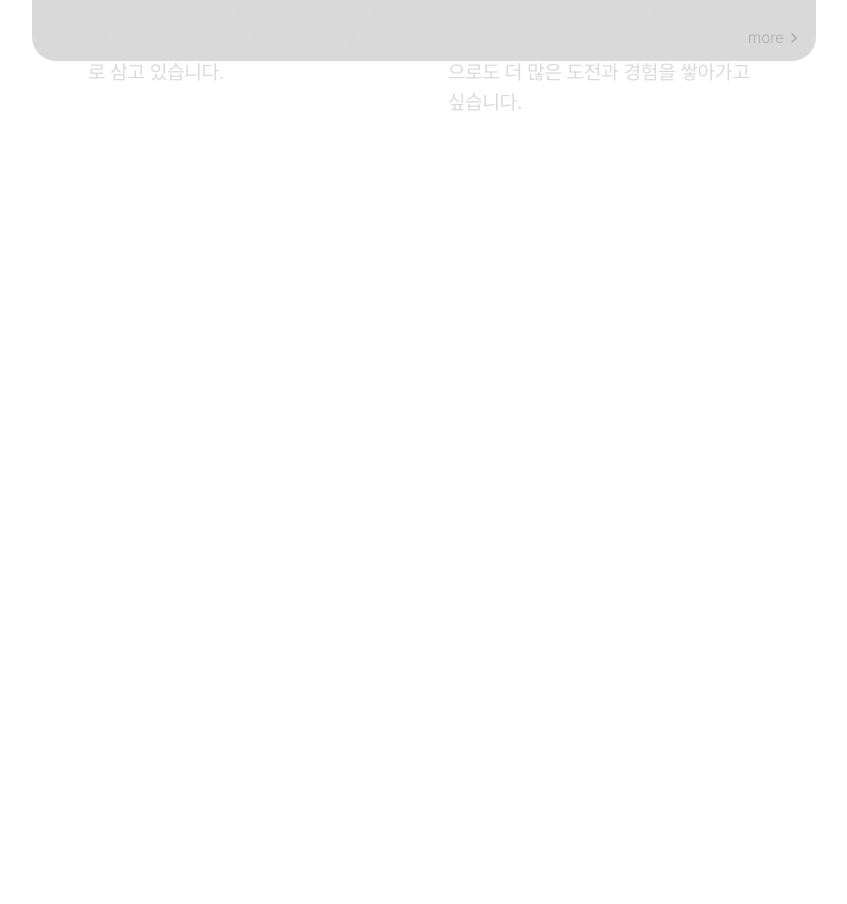
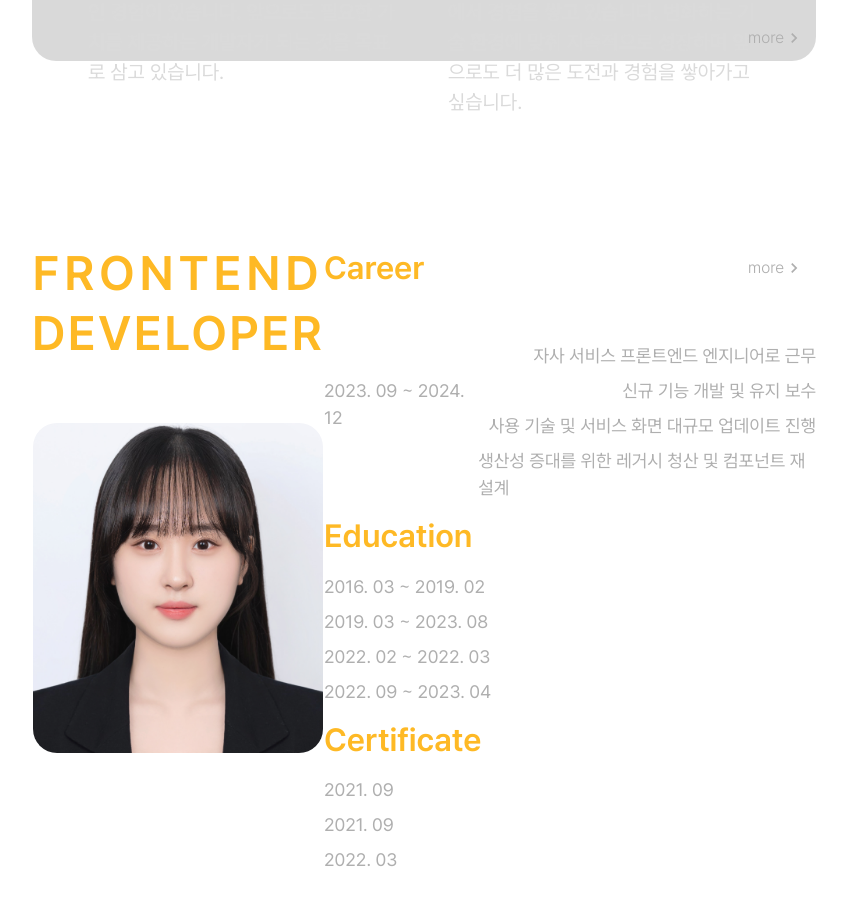
Before and after one commit to rangggu/portfolio, a Next.js app: page / in a window 1280 px wide. Shown: the part 1480-2384 px from the top of the page, without its empty margins (216-1063 px from the left). Built offline with nearby package versions, Linux system fonts and the light colour scheme.

Commit message:
Feat : 프로필 페이지 구현

```diff
--- a/src/app/page.tsx
+++ b/src/app/page.tsx
@@ -7,7 +7,7 @@ import Prologue from "@/components/prologue"
 import Background from "@/components/_common/Background"
 import Header from "@/components/_common/Header"
 import { TAB } from "@/types"
-import Profile from "@/components/profile/Profile"
+import Profile from "@/components/profile"
 import { useSectionsContext } from "@/contexts/SectionContext"
 
 const sections = [
--- /dev/null
+++ b/src/components/profile/Description/index.tsx
@@ -0,0 +1,79 @@
+import { TAB } from "@/types"
+import TextButton from "@/components/_common/TextButton"
+import { useSectionsContext } from "@/contexts/SectionContext"
+import { childVariants, profileDescVariants } from "@/styles/animations/variants"
+import { useAnimation } from "@/hooks/useAnimation"
+import { motion } from "framer-motion"
+
+interface Props {
+  isVisible: boolean
+}
+
+export default function Description({ isVisible }: Props) {
+  const { scrollToSection } = useSectionsContext()
+  const descAnimation = useAnimation(isVisible, profileDescVariants)
+
+  return (
+    <motion.div {...descAnimation} className="flex flex-col justify-between w-[860px] h-[88%] py-1">
+      <motion.div className="flex flex-col gap-3.5" variants={childVariants}>
+        <div className="relative flex items-center justify-between w-full">
+          <h3 className="text-subtitle2 font-semibold text-yellow500">Career</h3>
+          <TextButton
+            right={0}
+            text="more"
+            delay={0}
+            onClick={() => {
+              scrollToSection(TAB.CAREER)
+            }}
+            isVisible={true}
+          />
+        </div>
+        <div className="flex justify-between w-full">
+          <div className="flex flex-col gap-2">
+            <h4 className="text-subtitle4 font-semibold">(주)빛가람시스템</h4>
+            <p className="text-body2 text-gray300">2023. 09 ~ 2024. 12</p>
+          </div>
+          <div className="flex flex-col gap-2 items-end text-body2 text-gray300">
+            <p className="text-white text-body1">기업부설연구소 개발부 연구원</p>
+            <p>자사 서비스 프론트엔드 엔지니어로 근무</p>
+            <p>신규 기능 개발 및 유지 보수</p>
+            <p>사용 기술 및 서비스 화면 대규모 업데이트 진행</p>
+            <p>생산성 증대를 위한 레거시 청산 및 컴포넌트 재설계</p>
+          </div>
+        </div>
+      </motion.div>
+      <motion.div className="flex flex-col gap-3.5" variants={childVariants}>
+        <h3 className="text-subtitle2 font-semibold text-yellow500">Education</h3>
+        <div className="flex justify-between w-full">
+          <div className="flex flex-col gap-2 text-body2 text-gray300">
+            <p>2016. 03 ~ 2019. 02</p>
+            <p>2019. 03 ~ 2023. 08</p>
+            <p>2022. 02 ~ 2022. 03</p>
+            <p>2022. 09 ~ 2023. 04</p>
+          </div>
+          <div className="flex flex-col gap-2 items-end text-body2">
+            <p>경주여자고등학교 졸업</p>
+            <p>부산대학교 경제학부 경제학과 졸업</p>
+            <p>스파르타코딩클럽 웹개발 종합반 과정 수료</p>
+            <p>제로베이스 프론트엔드 스쿨 수료</p>
+          </div>
+        </div>
+      </motion.div>
+      <motion.div className="flex flex-col gap-3.5" variants={childVariants}>
+        <h3 className="text-subtitle2 font-semibold text-yellow500">Certificate</h3>
+        <div className="flex justify-between w-full">
+          <div className="flex flex-col gap-2 text-body2 text-gray300">
+            <p>2021. 09</p>
+            <p>2021. 09</p>
+            <p>2022. 03</p>
+          </div>
+          <div className="flex flex-col gap-2 items-end text-body2">
+            <p>한국사능력검정시험 심화 취득</p>
+            <p>컴퓨터활용능력 1급 취득</p>
+            <p>데이터분석준전문가(ADsP) 취득</p>
+          </div>
+        </div>
+      </motion.div>
+    </motion.div>
+  )
+}
--- /dev/null
+++ b/src/components/profile/Information/index.tsx
@@ -0,0 +1,60 @@
+import { useAnimation } from "@/hooks/useAnimation"
+import { profileInfoVariants } from "@/styles/animations/variants"
+import Image from "next/image"
+import Link from "next/link"
+import { BsFillTelephoneFill } from "react-icons/bs"
+import { FaGithub } from "react-icons/fa"
+import { IoIosSend } from "react-icons/io"
+import { motion } from "framer-motion"
+
+interface Props {
+  isVisible: boolean
+}
+
+export default function Information({ isVisible }: Props) {
+  const infoAnimation = useAnimation(isVisible, profileInfoVariants)
+
+  return (
+    <motion.div
+      {...infoAnimation}
+      className="flex flex-col items-center justify-between w-[300px] h-[88%]"
+    >
+      <motion.div className="flex flex-col items-center w-full text-h3 font-semibold">
+        <h2 className="text-yellow500 tracking-widest leading-tight">FRONTEND</h2>
+        <h2 className="text-yellow500 tracking-wider leading-tight">DEVELOPER</h2>
+        <h2 className="tracking-[0.12em] leading-tight">KIM GYURI</h2>
+      </motion.div>
+      <motion.div className="relative w-[290px] h-[350px] rounded-3xl overflow-hidden">
+        <Image
+          src="/images/headshot.jpg"
+          alt="프로필 사진"
+          layout="fill"
+          objectFit="cover"
+          quality={100}
+          priority
+        />
+      </motion.div>
+      <motion.div className="flex flex-col gap-4 w-full text-body1 tracking-wider">
+        <div className="flex items-center gap-5">
+          <BsFillTelephoneFill className="w-6 h-6" />
+          <p>+82 10-5212-7478</p>
+        </div>
+        <div className="flex items-center gap-3">
+          <IoIosSend className="relative top-[2px] -left-1 w-8 h-8" />
+          <p>aliyah521@naver.com</p>
+        </div>
+        <div className="flex items-center gap-5">
+          <FaGithub className="w-6 h-6" />
+          <Link
+            className="underline"
+            href="https://github.com/rangggu"
+            rel="noopener noreferrer"
+            target="_blank"
+          >
+            링크
+          </Link>
+        </div>
+      </motion.div>
+    </motion.div>
+  )
+}
--- a/src/components/profile/Profile.tsx
+++ /dev/null
@@ -1,3 +0,0 @@
-export default function Profile() {
-  return <div className="flex flex-col items-center justify-center w-full h-full"></div>
-}
--- /dev/null
+++ b/src/components/profile/index.tsx
@@ -0,0 +1,15 @@
+import { useSectionVisibility } from "@/hooks/useSectionVisibility"
+import Description from "./Description"
+import Information from "./Information"
+import { TAB } from "@/types"
+
+export default function Profile() {
+  const isVisible = useSectionVisibility(TAB.PROFILE)
+
+  return (
+    <div className="flex items-center justify-between w-[70%] h-full mx-auto pt-20">
+      <Information isVisible={isVisible} />
+      <Description isVisible={isVisible} />
+    </div>
+  )
+}
--- a/src/components/prologue/Paragraph/index.tsx
+++ b/src/components/prologue/Paragraph/index.tsx
@@ -62,6 +62,8 @@ export default function Paragraph({ isVisible }: Props) {
         </motion.p>
       </motion.div>
       <TextButton
+        right={12}
+        bottom={12}
         text="more"
         delay={4}
         isVisible={isVisible}
--- a/src/styles/animations/variants.ts
+++ b/src/styles/animations/variants.ts
@@ -33,6 +33,30 @@ export const prologuePgVariants = {
   },
 }
 
+export const profileInfoVariants = {
+  initial: { opacity: 0, x: -40, y: 0 },
+  animate: {
+    opacity: 1,
+    x: 0,
+    y: 0,
+    transition: {
+      opacity: { duration: 0.5 },
+    },
+  },
+}
+
+export const profileDescVariants = {
+  initial: { opacity: 0 },
+  animate: {
+    opacity: 1,
+    transition: {
+      opacity: { duration: 0.5 },
+      staggerChildren: 0.5,
+      delayChildren: 0.7,
+    },
+  },
+}
+
 export const childVariants = {
   initial: { opacity: 0, y: 20 },
   animate: { opacity: 1, y: 0 },
--- a/tailwind.config.ts
+++ b/tailwind.config.ts
@@ -29,6 +29,7 @@ export default {
         subtitle1: ["36px", "135%"],
         subtitle2: ["32px", "135%"],
         subtitle3: ["28px", "135%"],
+        subtitle4: ["24px", "135%"],
         body1: ["20px", "150%"],
         body2: ["18px", "150%"],
         body3: ["16px", "150%"],
```
Also changed, not shown: public/images/headshot.jpg (added).
